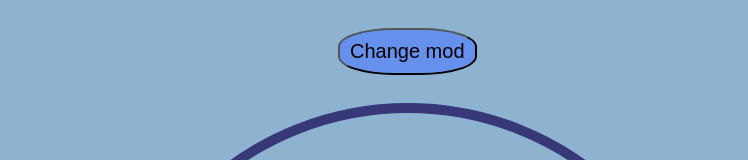
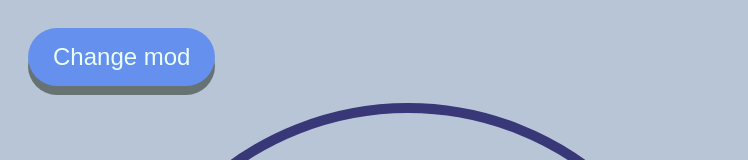
Before and after one commit to ymanfryd/FrontEndDeveloperTest, a plain HTML site: page index.html in a window 1280 px wide. Shown: the top 160 px of the page, without its empty margins (0-748 px from the left). Drawn offline with Linux system fonts and the light colour scheme.

Commit message:
button redesigned

```diff
--- a/index.html
+++ b/index.html
@@ -9,7 +9,7 @@
   <svg width="750" height="750">
     <circle r="300" cx="400" cy= "400" fill="none"></circle>
   </svg>
-  <button> Change mod </button>
+  <button class="button"> Change mod </button>
   <canvas width="750" height="750"></canvas>
   <script src="app.js"></script>
 </body>
--- a/style.css
+++ b/style.css
@@ -1,5 +1,5 @@
 body {
-  background: #8EB3D0FF;
+  background: #B8C5D7FF;
 }
 
 svg {
@@ -10,10 +10,21 @@ svg {
 
 button {
   position: absolute;
-  margin-top: 20px;
-  margin-left: 330px;
-  padding: 10px;
-  border-radius: 40%;
-  background-color: #6590eb;
-  font-size: 20px;
+  margin: 20px;
+  background-color: #6590EEFF;
+  display: inline-block;
+  padding: 15px 25px;
+  font-size: 24px;
+  cursor: pointer;
+  outline: none;
+  color: #EBFFF9FF;
+  border: none;
+  border-radius: 50px;
+  box-shadow: 0 9px #677272FF;
 }
+
+.button:active {
+  background-color: #6590EEFF;
+  box-shadow: 0 5px #677272FF;
+  transform: translateY(4px);
+}
```
